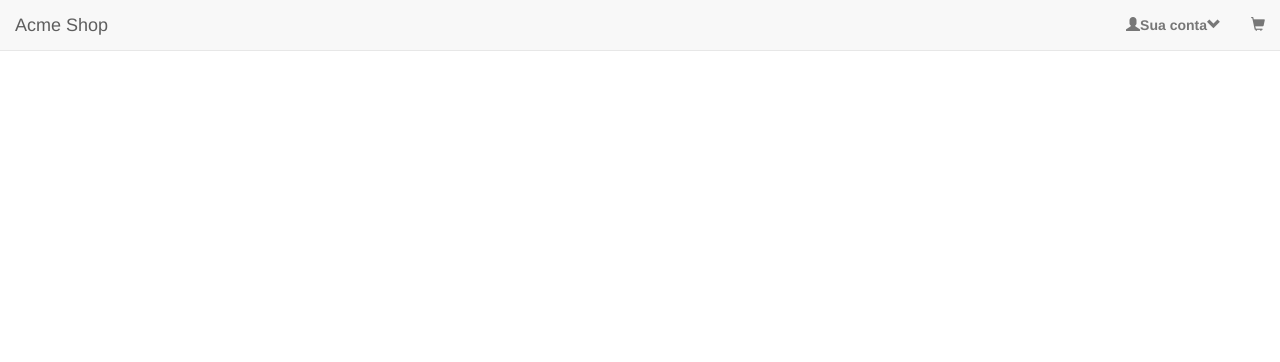
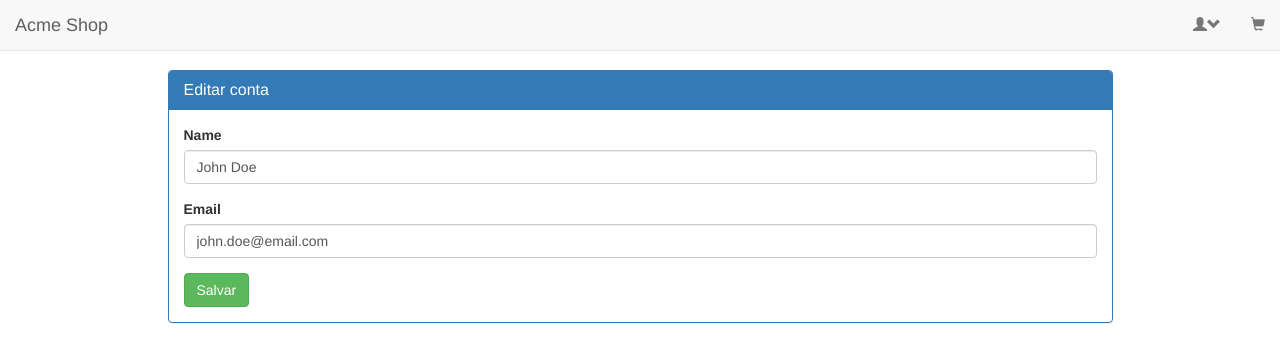
Before and after one commit to felipepalazzo/shop-app, an Angular app: page /user in a window 1280 px wide. Before the commit this address led to /. Shown: the top 362 px of the page. Built offline with nearby package versions, Linux system fonts and the light colour scheme.

Commit message:
Create user component

```diff
--- a/src/app/app.module.ts
+++ b/src/app/app.module.ts
@@ -7,6 +7,7 @@
 import { AppComponent } from './app.component';
 import { TopMenuComponent } from './top-menu/top-menu.component';
 import { OrderListComponent } from './order-list/order-list.component';
+import { UserFormComponent } from './user-form/user-form.component';
 
 // service
 import { OrderListService } from './order-list/order-list.service';
@@ -14,6 +15,7 @@
 const routes: Routes = [
   { path: '', component: AppComponent, pathMatch: 'full' },
   { path: 'orders', component: OrderListComponent },
+  { path: 'user', component: UserFormComponent },
 ];
 
 @NgModule({
@@ -21,6 +23,7 @@
     AppComponent,
     TopMenuComponent,
     OrderListComponent,
+    UserFormComponent,
   ],
   imports: [
     BrowserModule,
--- /dev/null
+++ b/src/app/models/user.interface.ts
@@ -0,0 +1,4 @@
+export interface User {
+  name: string,
+  email: string
+}
--- a/src/app/top-menu/top-menu.component.html
+++ b/src/app/top-menu/top-menu.component.html
@@ -6,9 +6,8 @@
     <div class="collapse navbar-collapse">
       <ul class="nav navbar-nav navbar-right">
         <li class="dropdown">
-          <a href="#" class="dropdown-toggle">
+          <a routerLink="/orders" class="dropdown-toggle">
             <i class="glyphicon glyphicon-user"></i>
-            <strong>Sua conta</strong>
             <i class="glyphicon glyphicon-chevron-down"></i>
           </a>
         </li>
--- /dev/null
+++ b/src/app/user-form/user-form.component.html
@@ -0,0 +1,18 @@
+<div class="panel panel-primary">
+  <div class="panel-heading">
+    <h3 class="panel-title">Editar conta</h3>
+  </div>
+  <div class="panel-body">
+    <form (ngSubmit)="onSubmit(f)" #f="ngForm" novalidate>
+      <div class="form-group">
+        <label>Name</label>
+        <input type="text" class="form-control" name="name" [ngModel]="user.name" required>
+      </div>
+      <div class="form-group">
+        <label>Email</label>
+        <input type="email" class="form-control" name="email" [ngModel]="user.email" required>
+      </div>
+      <button class="btn btn-success">Salvar</button>
+    </form>
+  </div>
+</div>
--- /dev/null
+++ b/src/app/user-form/user-form.component.ts
@@ -0,0 +1,17 @@
+import { Component } from '@angular/core';
+
+import { User } from '../models/user.interface';
+
+@Component({
+  selector: 'user',
+  templateUrl: './user-form.component.html',
+})
+export class UserFormComponent {
+  user: User = {
+    name: 'John Doe',
+    email: 'john.doe@email.com',
+  }
+  onSubmit(form){
+    this.user = Object.assign({}, this.user, form.value);
+  }
+}
```
